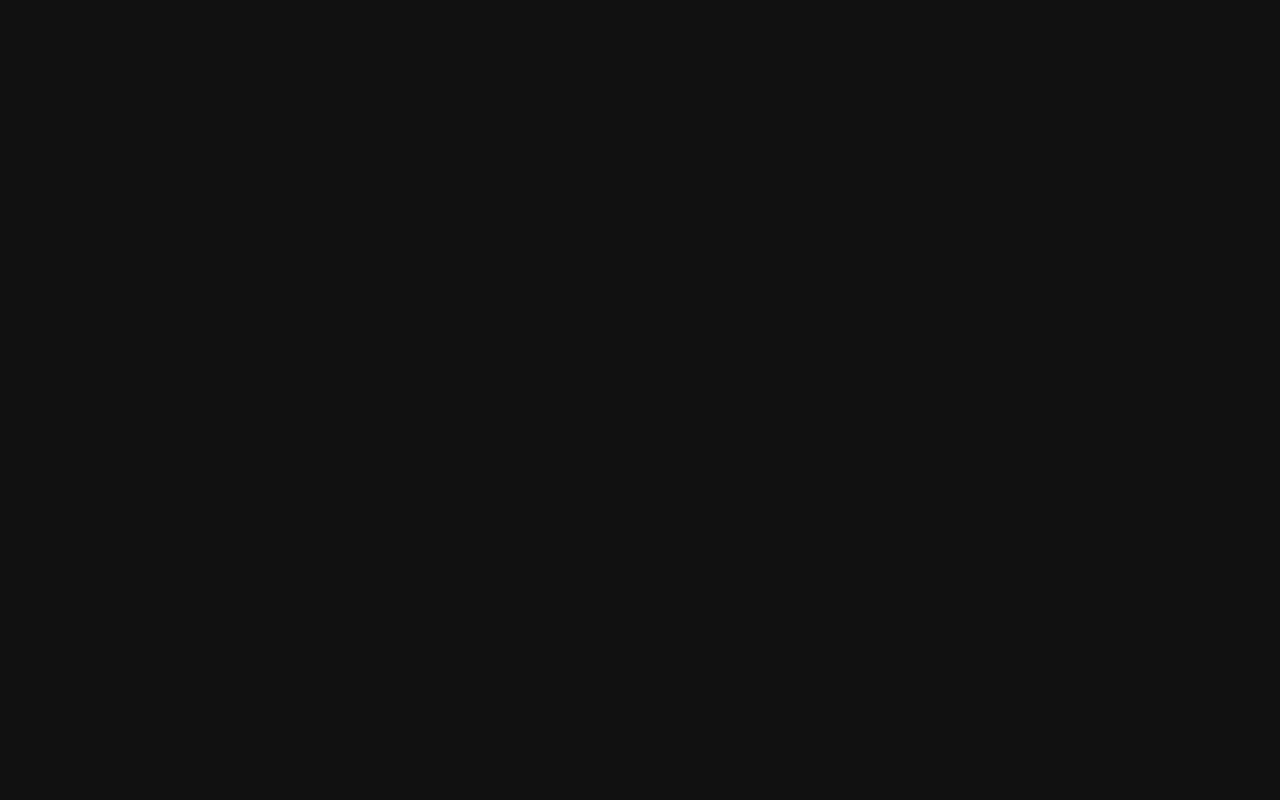
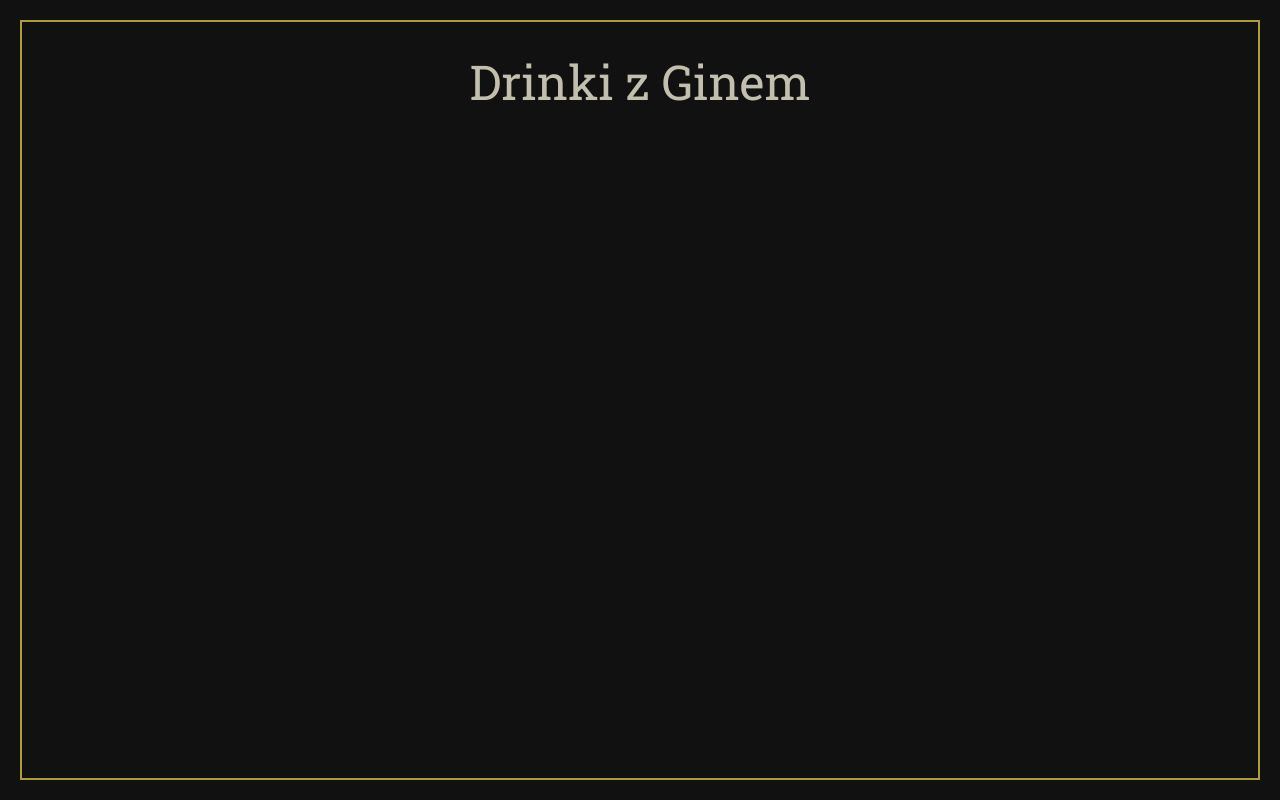
Before and after one commit to mizdebski77/Home-Bar, a React (Create React App) app: page /Gin in a window 1280 px wide. Built offline with nearby package versions, Linux system fonts and the light colour scheme.

Commit message:
Added title to coctails component

```diff
--- a/src/common/Home/Coctails/coctails.js
+++ b/src/common/Home/Coctails/coctails.js
@@ -1,9 +1,37 @@
 import React from 'react';
+import { useLocation } from 'react-router-dom';
+import { vodka, gin, rum, whisky, tequila, shots } from '../../../core/coctails';
+import { Title, Wrapper } from './styledCoctails';
 
 export const Coctails = () => {
+
+    const location = useLocation();
+
+    const coctails =
+        location.pathname.includes('Vodka')
+            ? vodka :
+            location.pathname.includes('Gin')
+                ? gin :
+                location.pathname.includes('Rum')
+                    ? rum :
+                    location.pathname.includes('Whisky')
+                        ? whisky :
+                        location.pathname.includes('Tequila')
+                            ? tequila : shots;
+
+console.log(location.pathname);
     return (
-        <div>
-
-        </div>
+        <Wrapper>
+            <Title>
+                {location.pathname.includes("Shots") ? "Shoty" :
+                    ("Drinki z " +
+                        (location.pathname.includes("Vodka") ? " Wódką"
+                            : location.pathname.includes("Gin") ? " Ginem"
+                                : location.pathname.includes("Whisky") ? " Whisky"
+                                    : location.pathname.includes("Rum") ? " Rumem"
+                                        : " Tequilą"))
+                }
+            </Title>
+        </Wrapper>
     );
 };
--- a/src/common/Home/Coctails/styledCoctails.js
+++ b/src/common/Home/Coctails/styledCoctails.js
@@ -0,0 +1,12 @@
+import styled from "styled-components";
+
+export const Wrapper = styled.section`
+    border: 2px solid ${({ theme }) => theme.color.thirdColor};
+    min-height: 95vh;
+`;
+
+export const Title = styled.h1`
+    text-align: center;
+    font-weight: normal;
+    font-size: 48px;
+`;
--- a/src/common/Home/home.js
+++ b/src/common/Home/home.js
@@ -6,7 +6,7 @@ export const Home = () => {
     const links = [
         { name: 'Vodka' },
         { name: 'Tequila' },
-        { name: 'Whiskey' },
+        { name: 'Whisky' },
         { name: 'Rum' },
         { name: 'Gin' },
         { name: 'Shots' },
--- a/src/core/coctails.js
+++ b/src/core/coctails.js
@@ -168,7 +168,7 @@ export const vodka = [
 ];
 
 
-export const whiskey = [
+export const whisky = [
     {
         id: 28,
         name: 'Whisky Sour',
```
